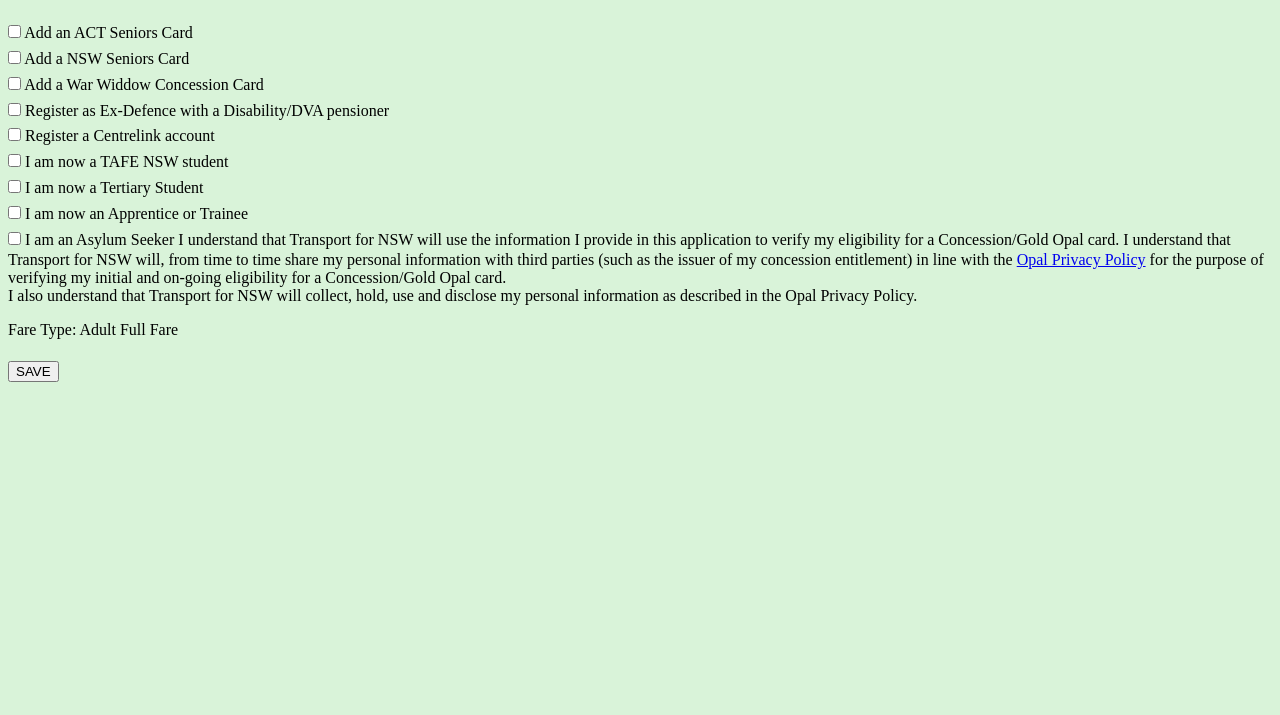
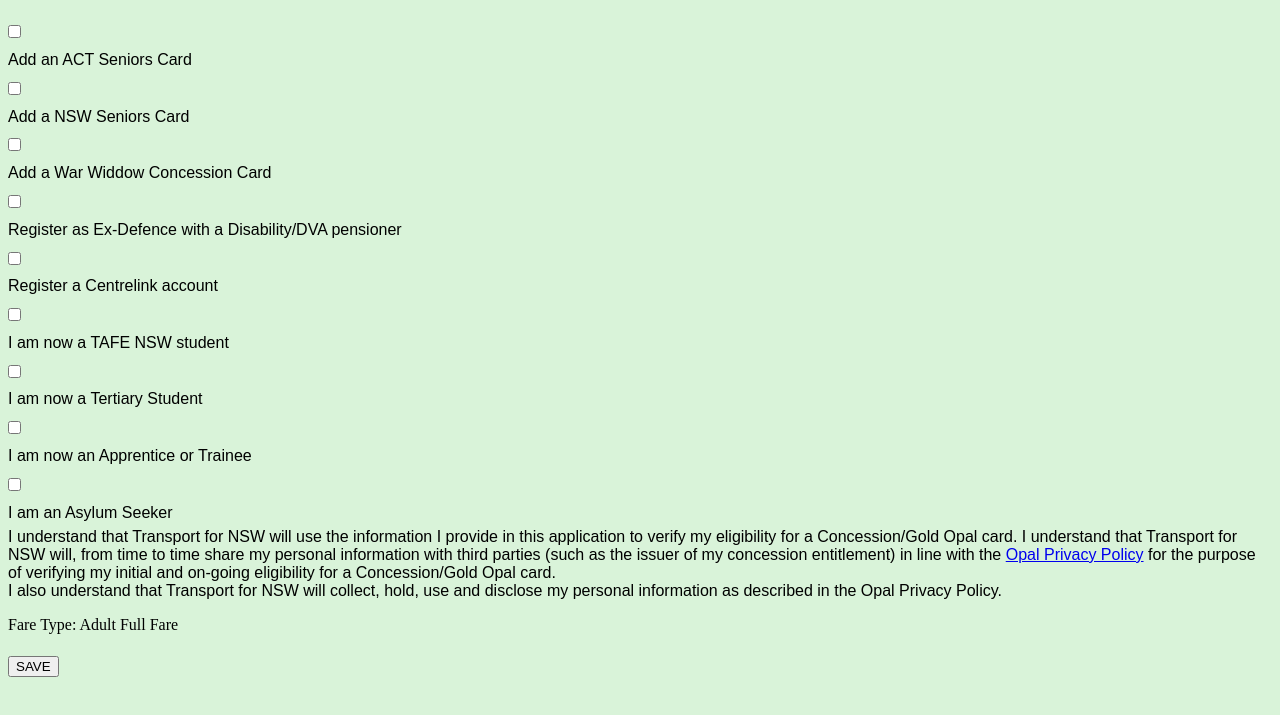
Before and after one commit to specialisterne-australia/Specialisterne-AppDev, a plain HTML site: page OpalUpdate.html in a window 1280 px wide. Shown: the part 61-776 px from the top of the page. Drawn offline with Linux system fonts and the light colour scheme.

Commit message:
update broken style.css
There was a broken piece of code from a line not commented properly.

```diff
--- a/style.css
+++ b/style.css
@@ -1,10 +1,6 @@
 body {
     background-color: #d9f3d9;
 }
-
-Save the file and refresh your page.  Feel free to play with the colour.  Modern systems allow you to "hover" and pick a colour when designing styles.
-
-Once you have played with your background, insert this code into the file and save it.  Feel free to play around and make changes as you see fit.
 
 label {
     display: block;
```
